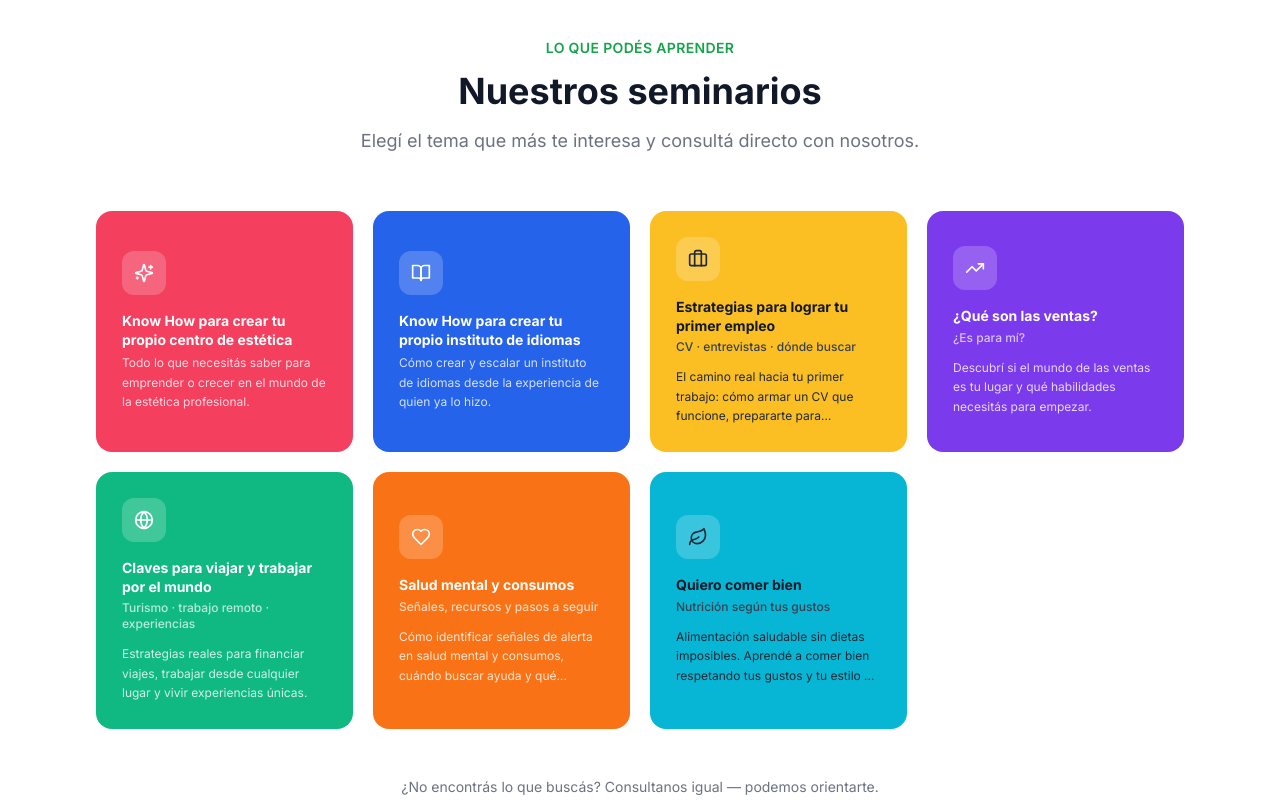
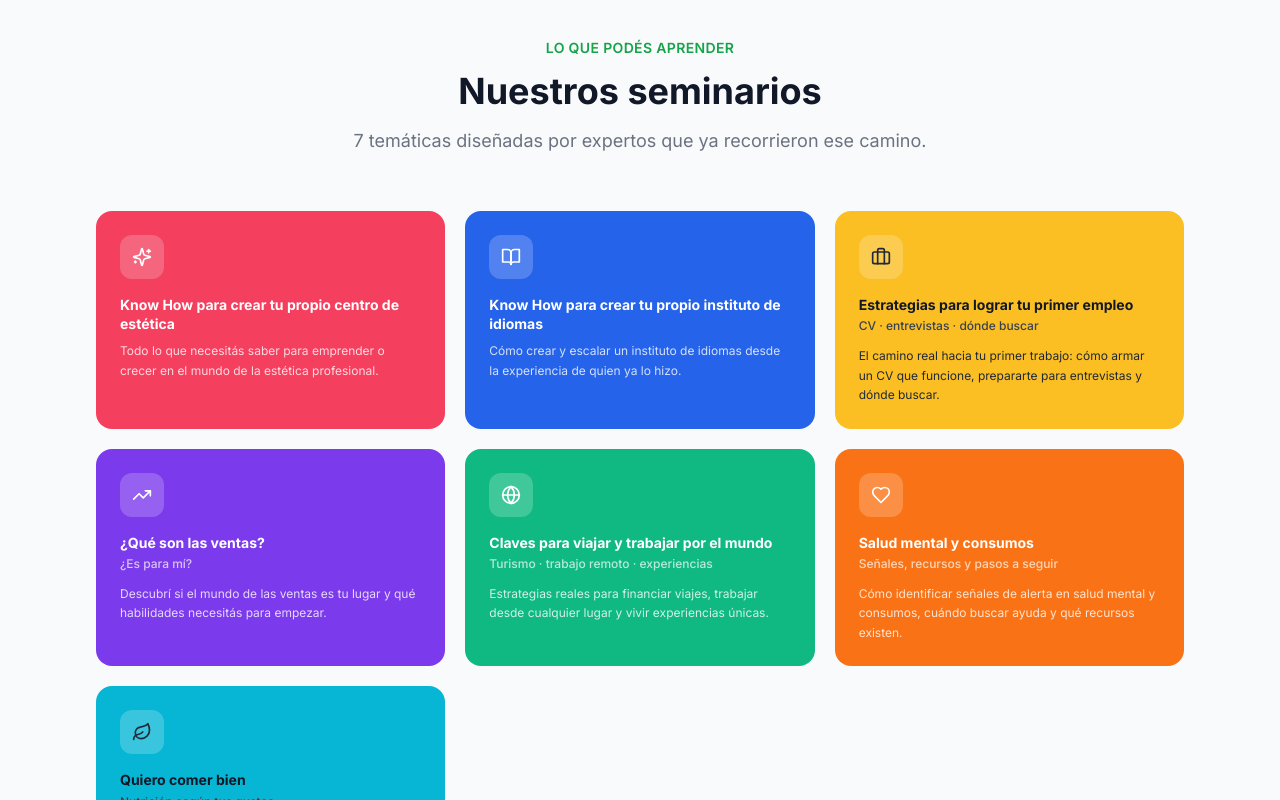
Before and after one commit to ttomifernandez/all-ask, a Next.js app: page / in a window 1280 px wide. Shown: the part 2180-2980 px from the top of the page. Built offline with nearby package versions, Linux system fonts and the light colour scheme.

Commit message:
update components/Seminars.tsx

```diff
--- a/components/Seminars.tsx
+++ b/components/Seminars.tsx
@@ -85,16 +85,11 @@ const fadeUp = {
   }),
 }
 
-interface SeminarsProps {
-  selectedId: number | null
-  onSelect: (id: number) => void
-}
-
-export default function Seminars({ selectedId, onSelect }: SeminarsProps) {
+export default function Seminars() {
   return (
     <section
       id="seminarios"
-      className="py-24 bg-white"
+      className="py-24 bg-gray-50"
       aria-labelledby="seminars-heading"
     >
       <div className="max-w-6xl mx-auto px-4 sm:px-6 lg:px-8">
@@ -115,32 +110,24 @@ export default function Seminars({ selectedId, onSelect }: SeminarsProps) {
             Nuestros seminarios
           </h2>
           <p className="mt-4 text-gray-500 text-lg max-w-xl mx-auto">
-            Elegí el tema que más te interesa y consultá directo con nosotros.
+            7 temáticas diseñadas por expertos que ya recorrieron ese camino.
           </p>
         </motion.div>
 
-        <div className="grid sm:grid-cols-2 lg:grid-cols-4 gap-5">
+        <div className="grid sm:grid-cols-2 lg:grid-cols-3 gap-5">
           {SEMINARS.map((seminar, i) => {
             const Icon = seminar.icon
-            const isSelected = selectedId === seminar.id
             const isLight = seminar.text === 'light'
 
             return (
-              <motion.button
+              <motion.div
                 key={seminar.id}
                 initial="hidden"
                 whileInView="visible"
                 viewport={{ once: true, margin: '-40px' }}
                 variants={fadeUp}
                 custom={i}
-                onClick={() => onSelect(seminar.id)}
-                aria-pressed={isSelected}
-                aria-label={`Seleccionar seminario: ${seminar.title}${seminar.subtitle ? ` — ${seminar.subtitle}` : ''}`}
-                className={`group text-left rounded-2xl p-6 border-2 transition-all duration-200 w-full cursor-pointer focus-visible:outline-none focus-visible:ring-2 focus-visible:ring-white focus-visible:ring-offset-2 ${seminar.bg} ${
-                  isSelected
-                    ? 'border-white shadow-xl scale-[1.02]'
-                    : 'border-transparent hover:scale-[1.02] hover:shadow-xl'
-                }`}
+                className={`rounded-2xl p-6 ${seminar.bg}`}
               >
                 <div
                   className="w-11 h-11 rounded-xl flex items-center justify-center mb-4 bg-white/20"
@@ -168,23 +155,12 @@ export default function Seminars({ selectedId, onSelect }: SeminarsProps) {
                   </p>
                 )}
 
-                <p className={`text-xs leading-relaxed line-clamp-3 ${
+                <p className={`text-xs leading-relaxed mt-2 ${
                   isLight ? 'text-white/80' : 'text-gray-800'
                 }`}>
                   {seminar.description}
                 </p>
-
-                {isSelected && (
-                  <div className={`mt-3 inline-flex items-center gap-1 text-[11px] font-semibold ${
-                    isLight ? 'text-white' : 'text-gray-900'
-                  }`}>
-                    <svg viewBox="0 0 16 16" fill="currentColor" className="w-3.5 h-3.5" aria-hidden="true">
-                      <path fillRule="evenodd" d="M12.416 3.376a.75.75 0 0 1 .208 1.04l-5 7.5a.75.75 0 0 1-1.154.114l-3-3a.75.75 0 0 1 1.06-1.06l2.353 2.353 4.463-6.695a.75.75 0 0 1 1.07-.252Z" clipRule="evenodd" />
-                    </svg>
-                    Seleccionado
-                  </div>
-                )}
-              </motion.button>
+              </motion.div>
             )
           })}
         </div>
```
